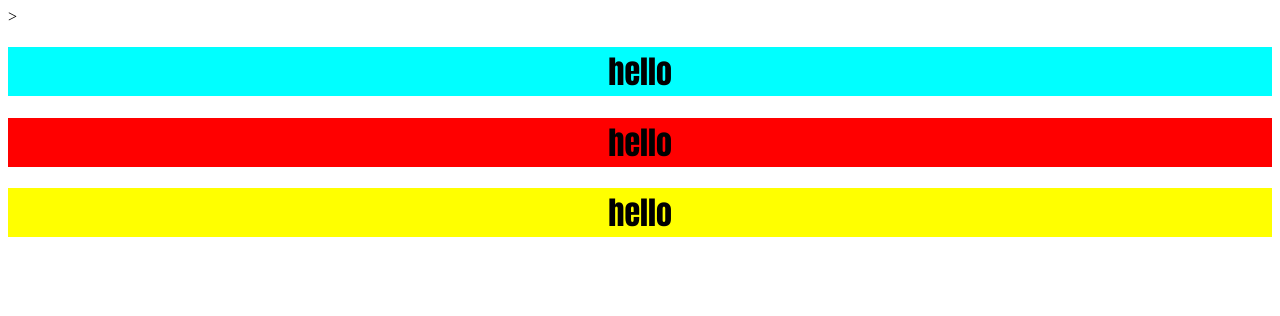
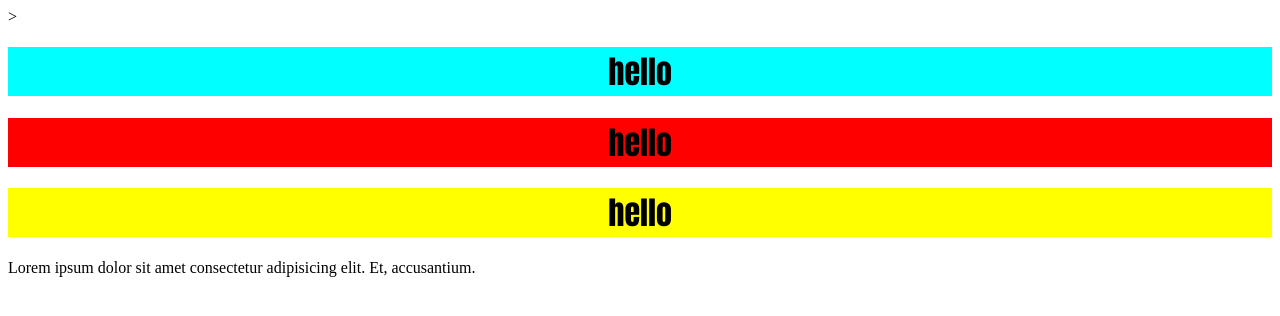
Before and after one commit to oshadha-kalhara/2026-10-10-IT-Day-5, a plain HTML site: page index.html in a window 1280 px wide. Drawn offline with Linux system fonts and the light colour scheme.

Commit message:
add duplicate paragraph to index.html for content consistency

```diff
--- a/index.html
+++ b/index.html
@@ -12,5 +12,6 @@
     <h1 style="background-color: red;">hello</h1>
     <h1 style="background-color: yellow;">hello</h1>
 
+    <p>Lorem ipsum dolor sit amet consectetur adipisicing elit. Et, accusantium.</p>
 </body>
 </html>
```
